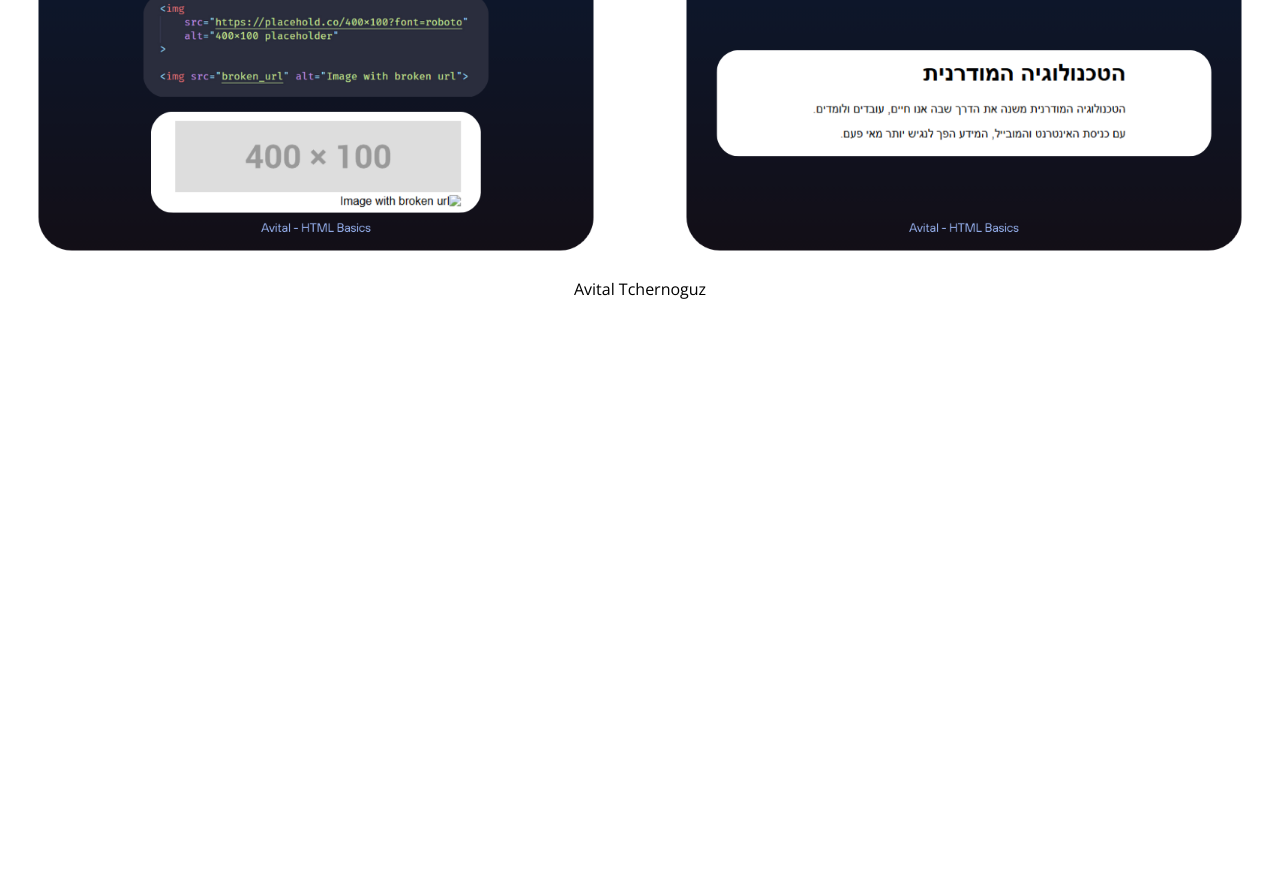
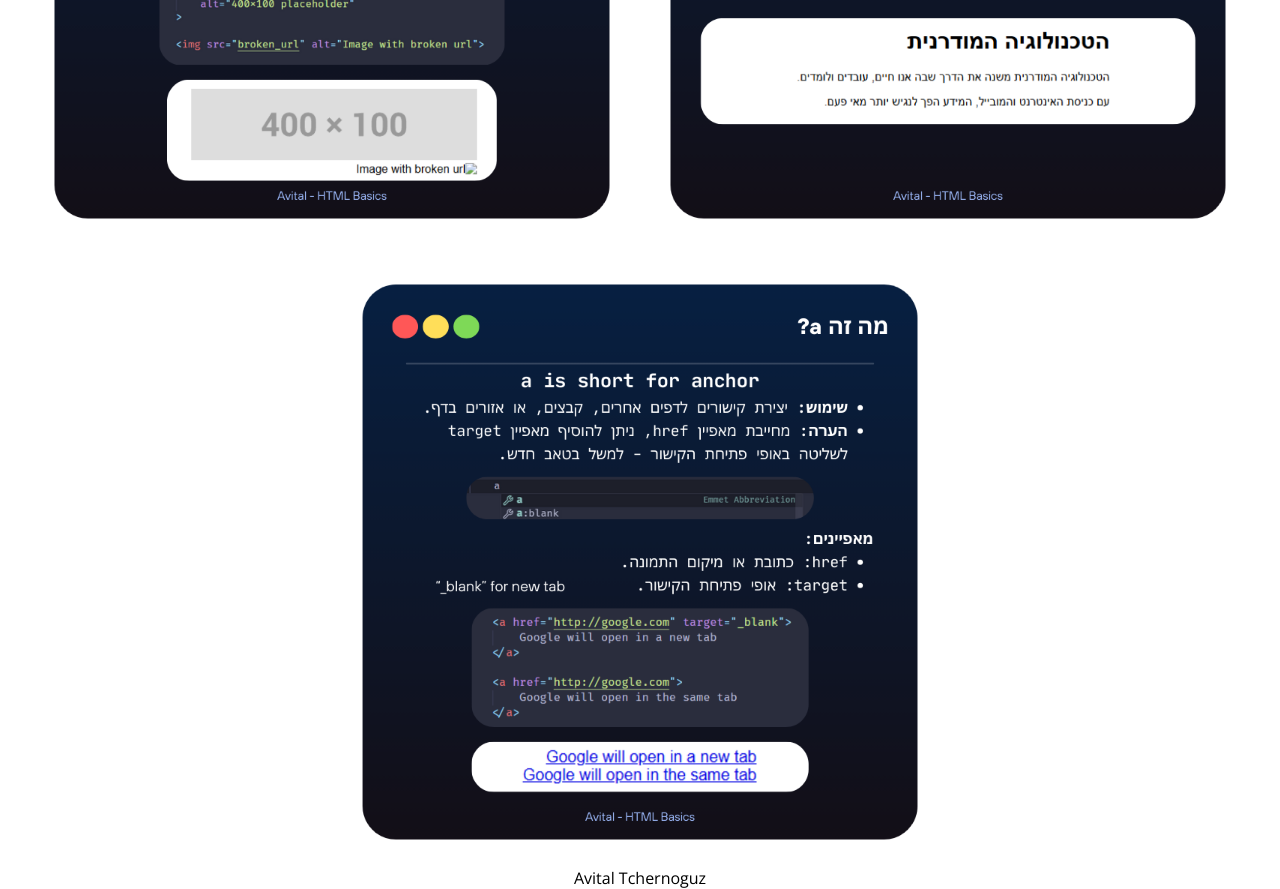
Before and after one commit to avitaltch/learn-web, a plain HTML site: page index.html in a window 1280 px wide. Shown: the part 1373-2262 px from the top of the page. Before the commit the page ends 1673 px from the top, so only its background shows below. Drawn offline with nearby package versions, Linux system fonts and the light colour scheme.

Commit message:
added "a" and changed gap

```diff
--- a/index.html
+++ b/index.html
@@ -20,6 +20,7 @@
             <div><img src="images/web-h1-h6.png" alt="h1-h6"></div>
             <div><img src="images/web-p.png" alt="p"></div>
             <div><img src="images/web-img.png" alt="img"></div>
+            <div><img src="images/web-a.png" alt="a"></div>
         </div>
         <footer>Avital Tchernoguz</footer>
     </div>
--- a/style.css
+++ b/style.css
@@ -53,7 +53,7 @@ h1 {
     justify-content: center;
     flex-direction: row;
     flex-wrap: wrap;
-    gap: 3em;
+    gap: 1em;
 }
 
 .images-container div {
```
Also changed, not shown: images/web-a.png (added).
